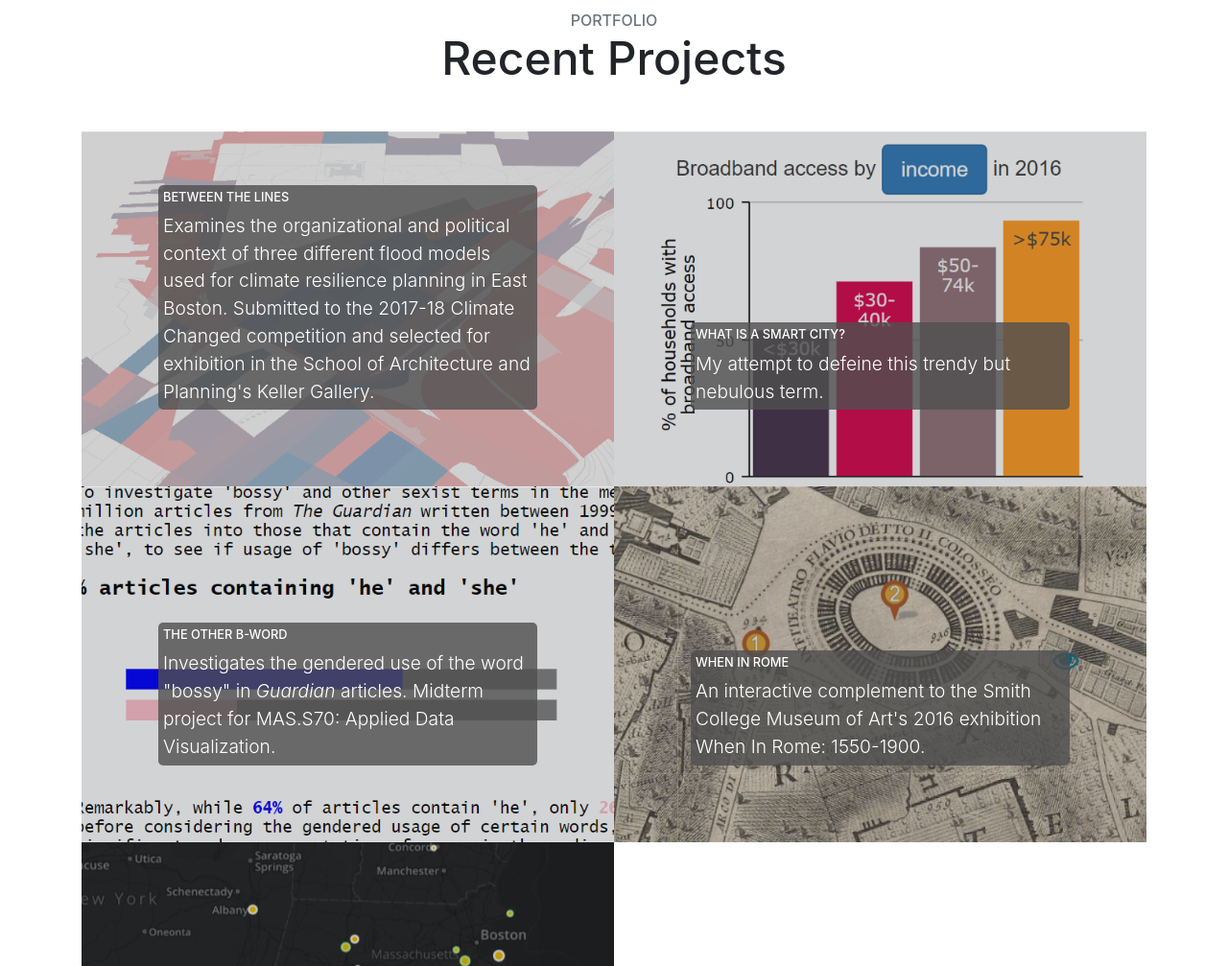
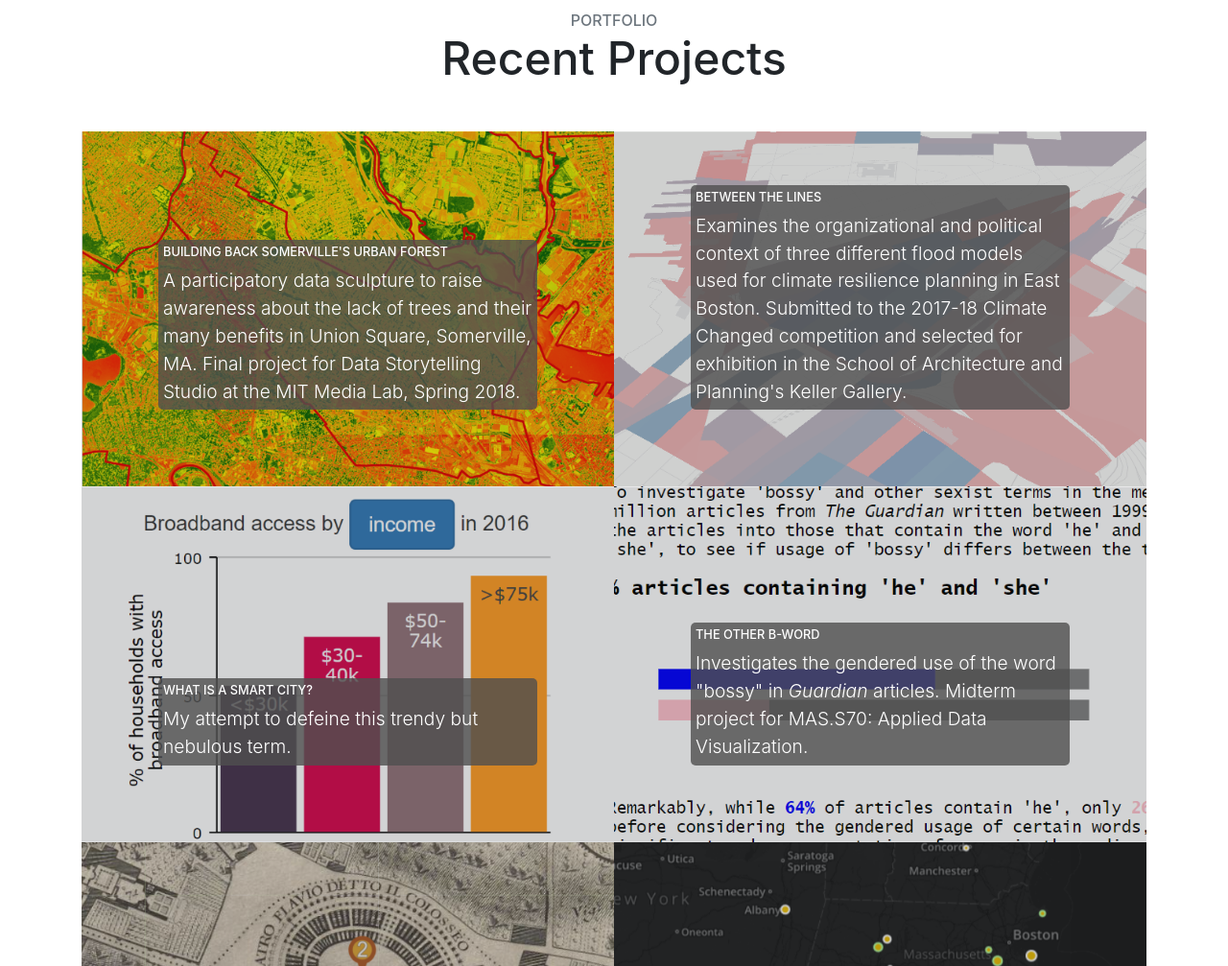
Before and after one commit to sgilman/sgilman.github.io, a website with bundled scripts: page index.html in a window 1280 px wide. Shown: the part 1620-2627 px from the top of the page at 96% size. Built offline with nearby package versions, Linux system fonts and the light colour scheme.

Commit message:
Added final DSS project to portfolio

```diff
--- a/css/stylish-portfolio.css
+++ b/css/stylish-portfolio.css
@@ -87,7 +87,7 @@ h6 {
   height: auto;
   padding-top: 8rem;
   padding-bottom: 8rem;
-  background: linear-gradient(90deg, rgba(255, 255, 255, 0.1) 0%, rgba(255, 255, 255, 0.1) 100%), url("../img/bg-masthead.jpg");
+  background: url("../img/new-masthead.png");
   background-position: center center;
   background-repeat: no-repeat;
   background-size: cover;
--- a/index.html
+++ b/index.html
@@ -87,6 +87,18 @@
           <h2 class="mb-5">Recent Projects</h2>
         </div>
         <div class="row no-gutters">
+
+          <div class="col-lg-6">
+            <a class="portfolio-item" target="_blank" href="https://datastudio2018.datatherapy.org/2018/05/17/building-back-somervilles-urban-forest-presentation-slides/">
+              <span class="caption">
+                <span class="caption-content">
+                  <h2>Building Back Somerville's Urban Forest</h2>
+                  <p class="mb-0">A participatory data sculpture to raise awareness about the lack of trees and their many benefits in Union Square, Somerville, MA. Final project for Data Storytelling Studio at the MIT Media Lab, Spring 2018.</p>
+                </span>
+              </span>
+              <img class="img-fluid" src="img/urban-forests.PNG" alt="">
+            </a>
+          </div>
 
           <div class="col-lg-6">
             <a class="portfolio-item" target="_blank" href="http://bostonbetweenthelines.com/">
```
Also changed, not shown: img/urban-forests.jpg (added), img/urban-forests.png (added), 1 other file.
